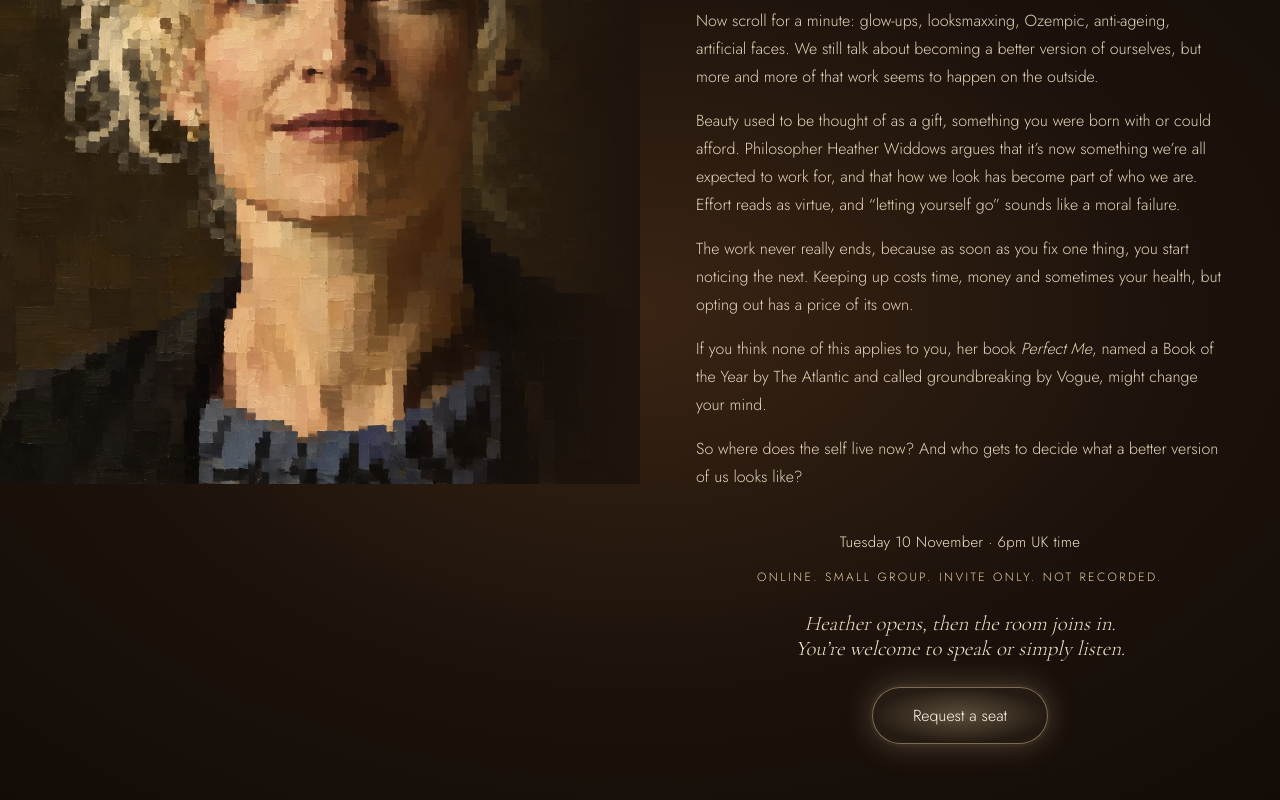
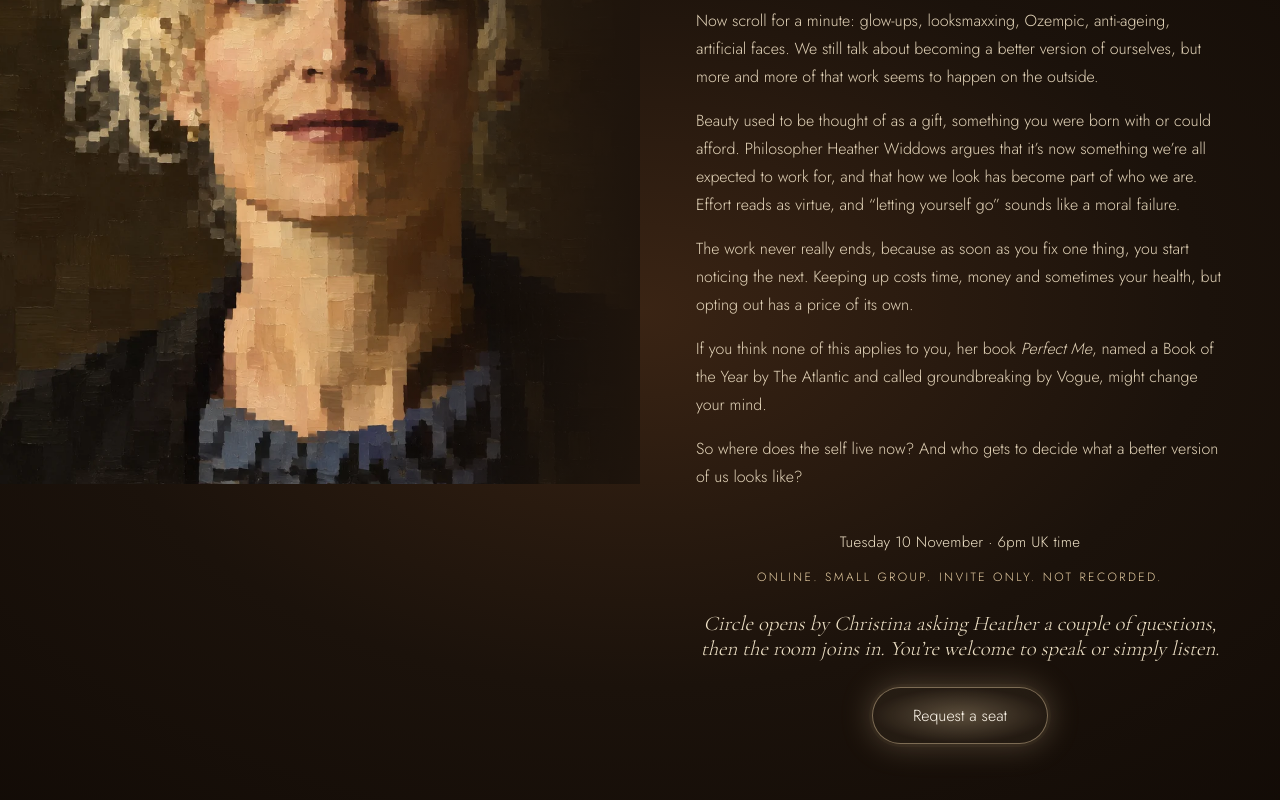
Before and after one commit to christinatroye/circle-social, a Next.js app: page /perfect in a window 1280 px wide. Shown: the part 316-1116 px from the top of the page. Built offline with nearby package versions, Linux system fonts and the light colour scheme; no server answers.

Commit message:
Perfect: Christina opens with a couple of questions for Heather
Same line on the Perfect page (and /perfect/invite) and on guests' What to expect screen.

Co-Authored-By: Claude Opus 5.5 <noreply@anthropic.com>
Claude-Session: https://claude.ai/code/session_01LF1uakxbeZJU1T9Eh3kYFY

```diff
--- a/app/perfect/page.tsx
+++ b/app/perfect/page.tsx
@@ -40,7 +40,7 @@ export default function PerfectPage() {
 
         <p className="event-when event-when-end">Tuesday 10 November · 6pm UK time</p>
         <p className="event-facts">Online. Small group. Invite only. Not recorded.</p>
-        <p className="event-opens">Heather opens, then the room joins in. You’re welcome to speak or simply listen.</p>
+        <p className="event-opens">Circle opens by Christina asking Heather a couple of questions, then the room joins in. You’re welcome to speak or simply listen.</p>
         <ApplyForSeat />
       </article>
     </main>
--- a/components/arrival-engine.ts
+++ b/components/arrival-engine.ts
@@ -68,7 +68,7 @@ function localTime(iso: string, ukWeekday: string, range = false) {
 
 /** What to expect from each Circle's speaker, in Christina's words. Circles without one get a plain line. */
 const SPEAKER_NOTES: Record<string, string> = {
-  Perfect: "Heather opens, then the room joins in. You’re welcome to speak or simply listen.",
+  Perfect: "Circle opens by Christina asking Heather a couple of questions, then the room joins in. You’re welcome to speak or simply listen.",
   Alien: "You don't need to know any physics. Daniel's gift is making the biggest questions in science feel human and accessible. He'll take us through a few slides, with plenty of space for questions.",
 };
 
```
